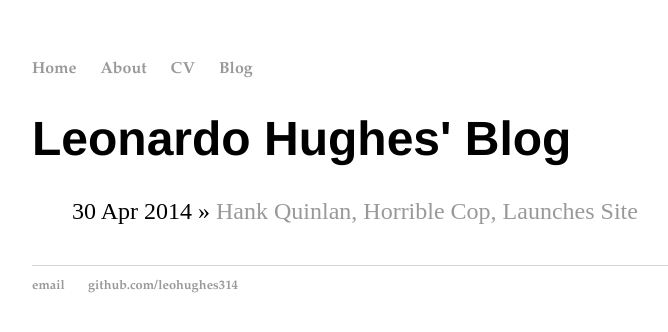
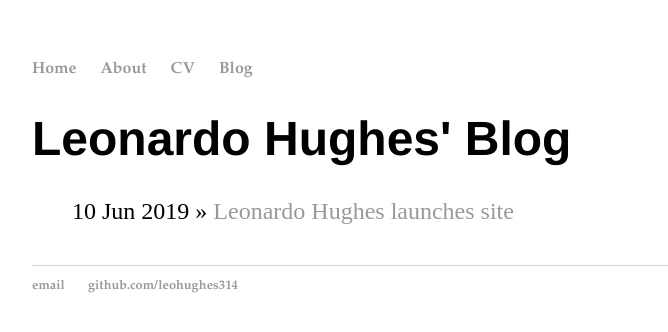
Before and after one commit to leohughes314/leohughes.github.io, a Jekyll site: the page built from blog/index.html, in a window 1280 px wide. Shown: the top 332 px of the page, without its empty margins (160-828 px from the left). Built offline with Jekyll 4.4.1, drawn with Linux system fonts in a browser that asks for light colours.

Commit message:
Update 2019-06-10-leo-hughes-site-launched.md

```diff
--- a/_posts/2019-06-10-leo-hughes-site-launched.md
+++ b/_posts/2019-06-10-leo-hughes-site-launched.md
@@ -1,7 +1,7 @@
 ---
 layout: post
-title: "Hank Quinlan, Horrible Cop, Launches Site"
-date: 2014-04-30
+title: "Leonardo Hughes launches site"
+date: 2019-06-10
 ---
 
 Well. Finally got around to putting this old website together.
```
